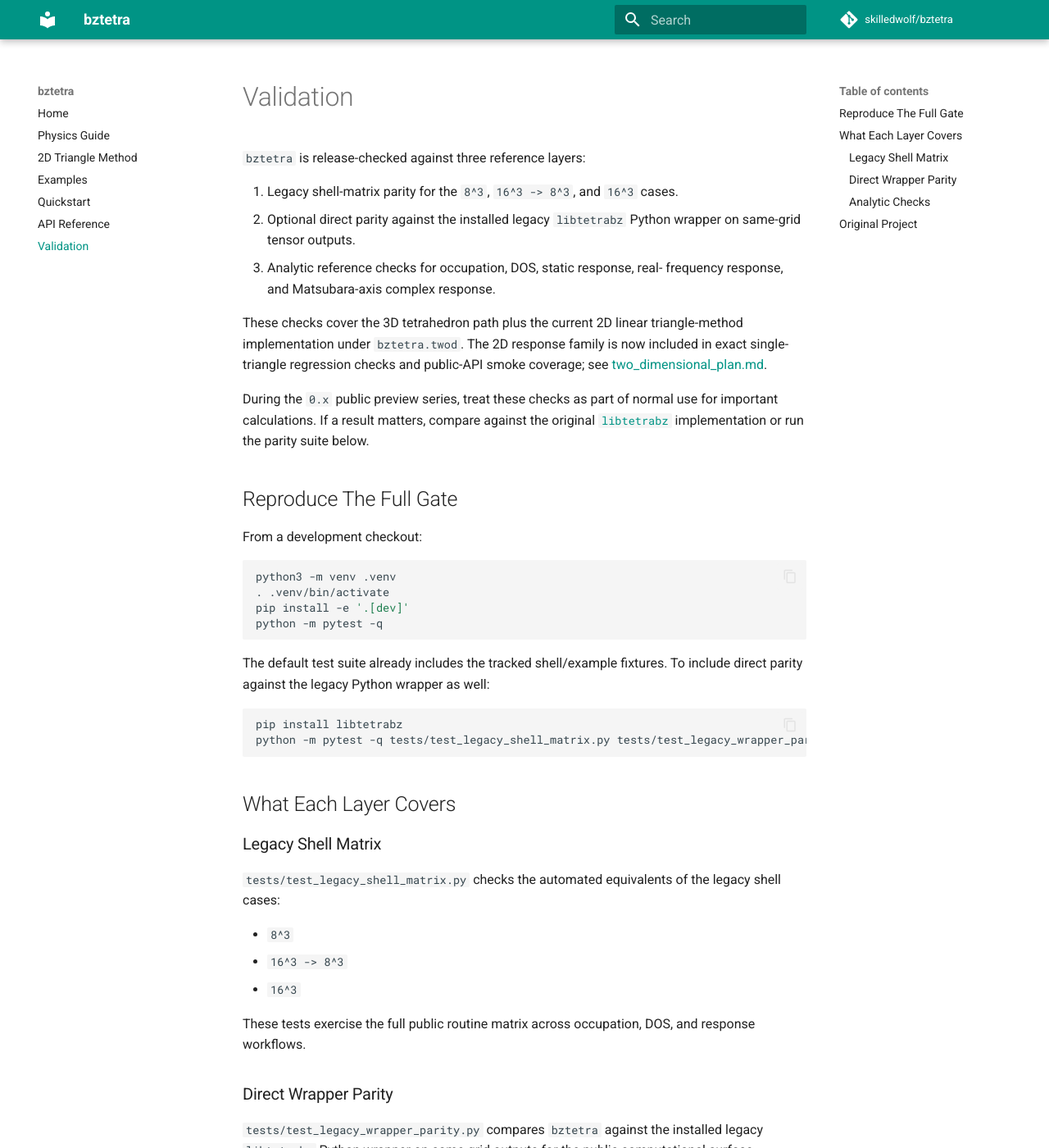
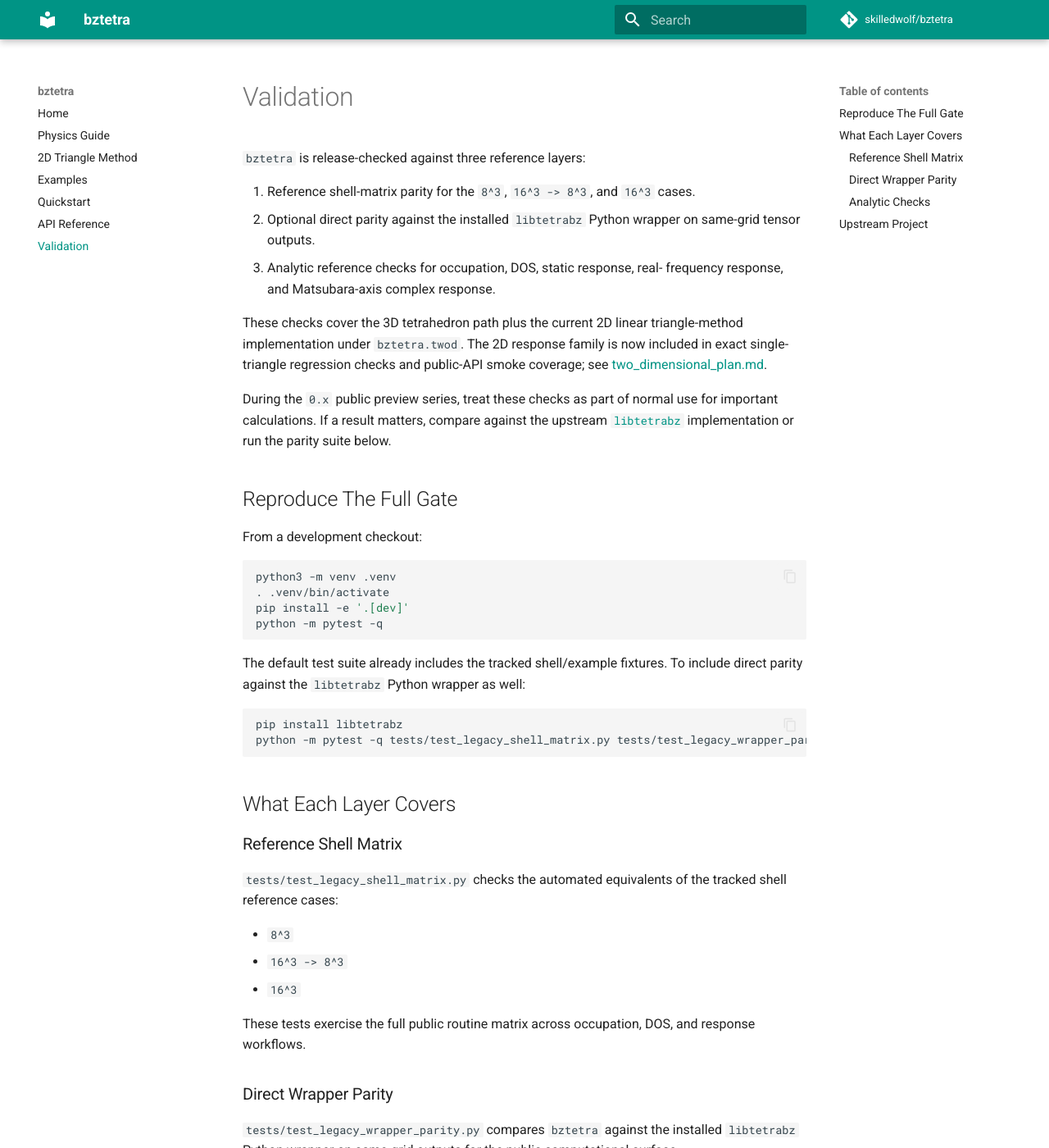
Before and after one commit to skilledwolf/bztetra, an MkDocs documentation site: the page built from docs/validation.md, in a window 1280 px wide and 1400 px high. Shown: the whole window at 82% size. Built offline with MkDocs 1.6.1 and Material for MkDocs 9.7.7, drawn with Linux system fonts in a browser that asks for light colours; comment, search, counter and statistics services are not loaded; some of the changed text lies outside the part shown.

Commit message:
docs: remove legacy libtetrabz framing

````diff
--- a/docs/examples.md
+++ b/docs/examples.md
@@ -43,7 +43,7 @@ dos_curve = weights.sum(axis=(1, 2, 3, 4))
 <figure markdown>
   ![Cubic tight-binding DOS comparison](assets/plots/tight_binding_dos.png)
   <figcaption>
-    The coarse 8^3 tetrahedron result tracks the legacy DOS line shape and the
+    The coarse 8^3 tetrahedron result tracks the reference DOS line shape and the
     integrated DOS shows the expected half-filling crossing near E = 0.
   </figcaption>
 </figure>
@@ -119,7 +119,7 @@ python examples/plot_phase_space_and_nesting.py
 <figure markdown>
   ![Phase-space overlap and nesting](assets/plots/phase_space_and_nesting.png)
   <figcaption>
-    The overlap weight follows the legacy `dblstep` geometry, while the nesting
+    The overlap weight follows the reference `dblstep` geometry, while the nesting
     weight isolates the Fermi-surface intersection geometry.
   </figcaption>
 </figure>
--- a/docs/physics.md
+++ b/docs/physics.md
@@ -69,7 +69,7 @@ For two band manifolds, `bztetra` exposes three useful static objects.
 
 ### Phase-Space Overlap
 
-`phase_space_overlap_weights` follows the legacy `dblstep` semantics: occupied
+`phase_space_overlap_weights` follows the reference `dblstep` semantics: occupied
 phase space filtered by a second Heaviside on the source-minus-target energy
 difference
 
--- a/docs/quickstart.md
+++ b/docs/quickstart.md
@@ -23,7 +23,7 @@ third axis with `nz=1`; see [2D Triangle Method](two_dimensional_plan.md).
    multiplying by `np.linalg.det(bvec)` for a right-handed basis.
 
 `method="optimized"` is the default and the right choice unless you are
-reproducing legacy linear-tetrahedron results.
+reproducing reference linear-tetrahedron results.
 
 If you want the physics before the call signatures, read
 [Physics Guide](physics.md) first.
--- a/docs/validation.md
+++ b/docs/validation.md
@@ -2,8 +2,8 @@
 
 `bztetra` is release-checked against three reference layers:
 
-1. Legacy shell-matrix parity for the `8^3`, `16^3 -> 8^3`, and `16^3` cases.
-2. Optional direct parity against the installed legacy `libtetrabz` Python
+1. Reference shell-matrix parity for the `8^3`, `16^3 -> 8^3`, and `16^3` cases.
+2. Optional direct parity against the installed `libtetrabz` Python
    wrapper on same-grid tensor outputs.
 3. Analytic reference checks for occupation, DOS, static response, real-
    frequency response, and Matsubara-axis complex response.
@@ -14,7 +14,7 @@ now included in exact single-triangle regression checks and public-API smoke
 coverage; see [two_dimensional_plan.md](two_dimensional_plan.md).
 
 During the `0.x` public preview series, treat these checks as part of normal
-use for important calculations. If a result matters, compare against the original
+use for important calculations. If a result matters, compare against the upstream
 [`libtetrabz`](https://github.com/mitsuaki1987/libtetrabz) implementation or
 run the parity suite below.
 
@@ -30,7 +30,7 @@ python -m pytest -q
 ```
 
 The default test suite already includes the tracked shell/example fixtures. To
-include direct parity against the legacy Python wrapper as well:
+include direct parity against the `libtetrabz` Python wrapper as well:
 
 ```bash
 pip install libtetrabz
@@ -39,10 +39,10 @@ python -m pytest -q tests/test_legacy_shell_matrix.py tests/test_legacy_wrapper_
 
 ## What Each Layer Covers
 
-### Legacy Shell Matrix
+### Reference Shell Matrix
 
 `tests/test_legacy_shell_matrix.py` checks the automated equivalents of the
-legacy shell cases:
+tracked shell reference cases:
 
 - `8^3`
 - `16^3 -> 8^3`
@@ -54,7 +54,7 @@ response workflows.
 ### Direct Wrapper Parity
 
 `tests/test_legacy_wrapper_parity.py` compares `bztetra` against the installed
-legacy `libtetrabz` Python wrapper on same-grid outputs for the public
+`libtetrabz` Python wrapper on same-grid outputs for the public
 computational surface.
 
 ### Analytic Checks
@@ -81,16 +81,16 @@ The 2D analytic and structural checks live in:
 - `tests/test_twod_response.py`
 - `tests/test_twod_frequency_response.py`
 
-## Original Project
+## Upstream Project
 
-`bztetra` is a clean-room port informed by the original `libtetrabz` project by
-Mitsuaki Kawamura and collaborators. For original source, manuals, and the
-legacy Python wrapper, see:
+`bztetra` is a clean-room port informed by the upstream `libtetrabz` project by
+Mitsuaki Kawamura and collaborators. For source, manuals, and the Python
+wrapper, see:
 
 - [github.com/mitsuaki1987/libtetrabz](https://github.com/mitsuaki1987/libtetrabz)
 - [mitsuaki1987.github.io/libtetrabz/python/_build/html/index.html](https://mitsuaki1987.github.io/libtetrabz/python/_build/html/index.html)
 
-If you use `bztetra` in research, also cite the original method paper:
+If you use `bztetra` in research, also cite the method paper:
 
 - M. Kawamura, Y. Gohda, and S. Tsuneyuki, "Improved tetrahedron method for the
   Brillouin-zone integration applicable to response functions,"
--- a/src/bztetra/__init__.py
+++ b/src/bztetra/__init__.py
@@ -1,4 +1,4 @@
-"""Modern 3D Python port of the legacy libtetrabz tetrahedron routines."""
+"""Modern 3D Python implementation informed by the libtetrabz tetrahedron method."""
 
 from importlib.metadata import PackageNotFoundError
 from importlib.metadata import version as package_version
````
Also changed, not shown: README.md (+9 -9 lines), docs/index.md (+7 -7 lines), 2 other files.
